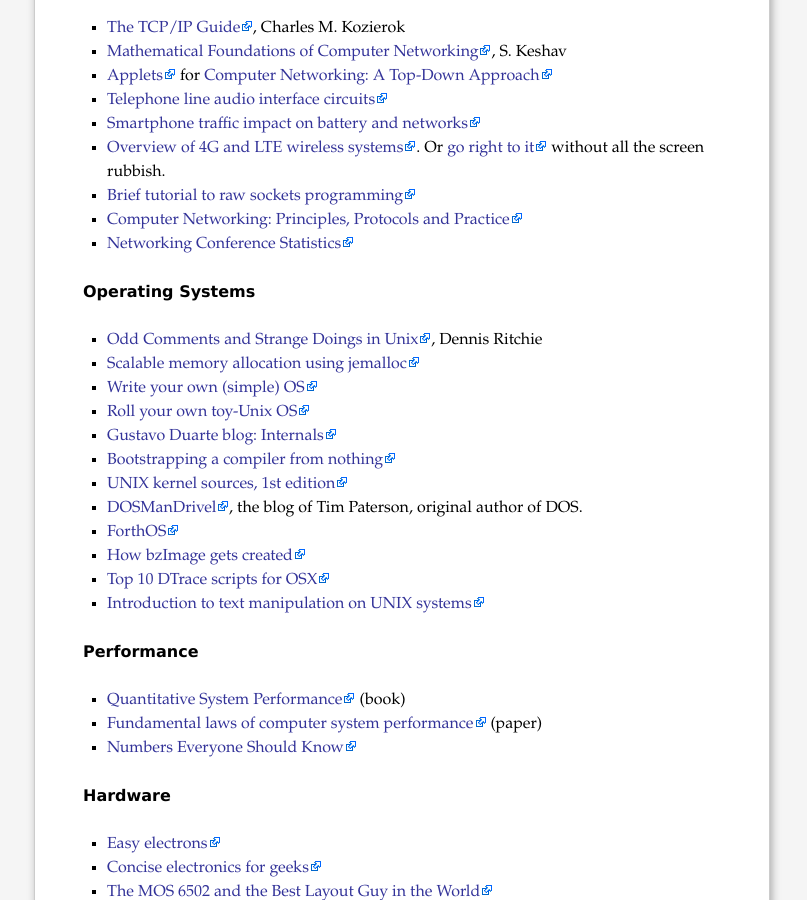
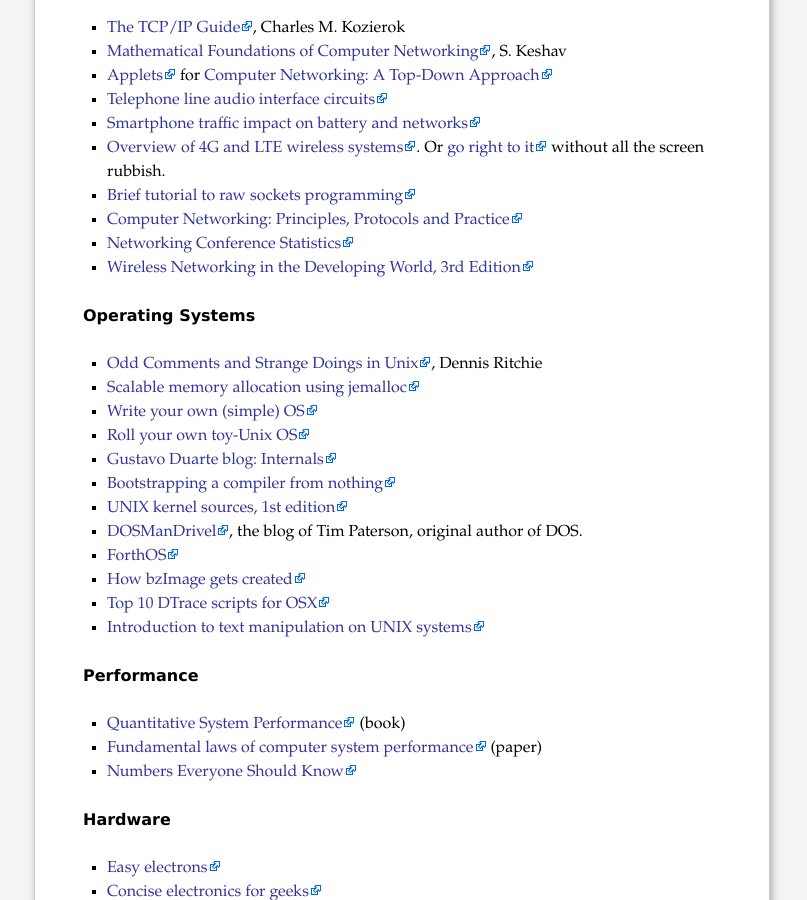
Before and after one commit to mor1/mort-www, a Jekyll site: the page built from teaching/index.md, in a window 1280 px wide and 900 px high, scrolled down 4351 px. Shown: the whole window, without its empty margins (238-1045 px from the left). Built offline with Jekyll 4.4.1, drawn with Linux system fonts in a browser that asks for light colours.

Commit message:
[teaching] fix maruku error, add wndw book

```diff
--- a/teaching/index.md
+++ b/teaching/index.md
@@ -220,6 +220,7 @@ Networking
 + [Brief tutorial to raw sockets programming](http://mixter.void.ru/rawip.html)
 + [Computer Networking: Principles, Protocols and Practice](http://inl.info.ucl.ac.be/CNP3)
 + [Networking Conference Statistics](http://www.cs.ucsb.edu/~almeroth/conf/stats/)
++ [Wireless Networking in the Developing World, 3rd Edition](http://wndw.net/)
 
 Operating Systems
 -----------------
```
Also changed, not shown: other parts of teaching/index.md (+1 -1 lines).
